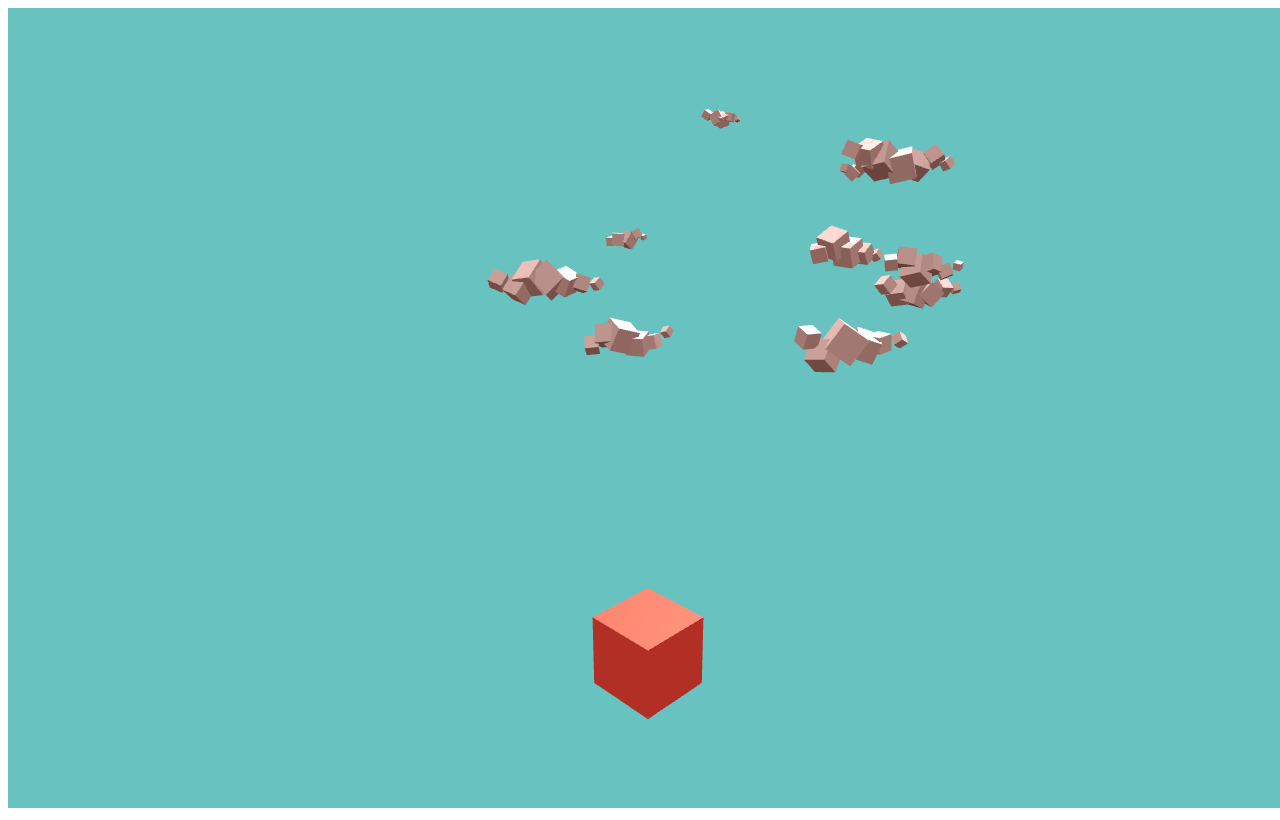
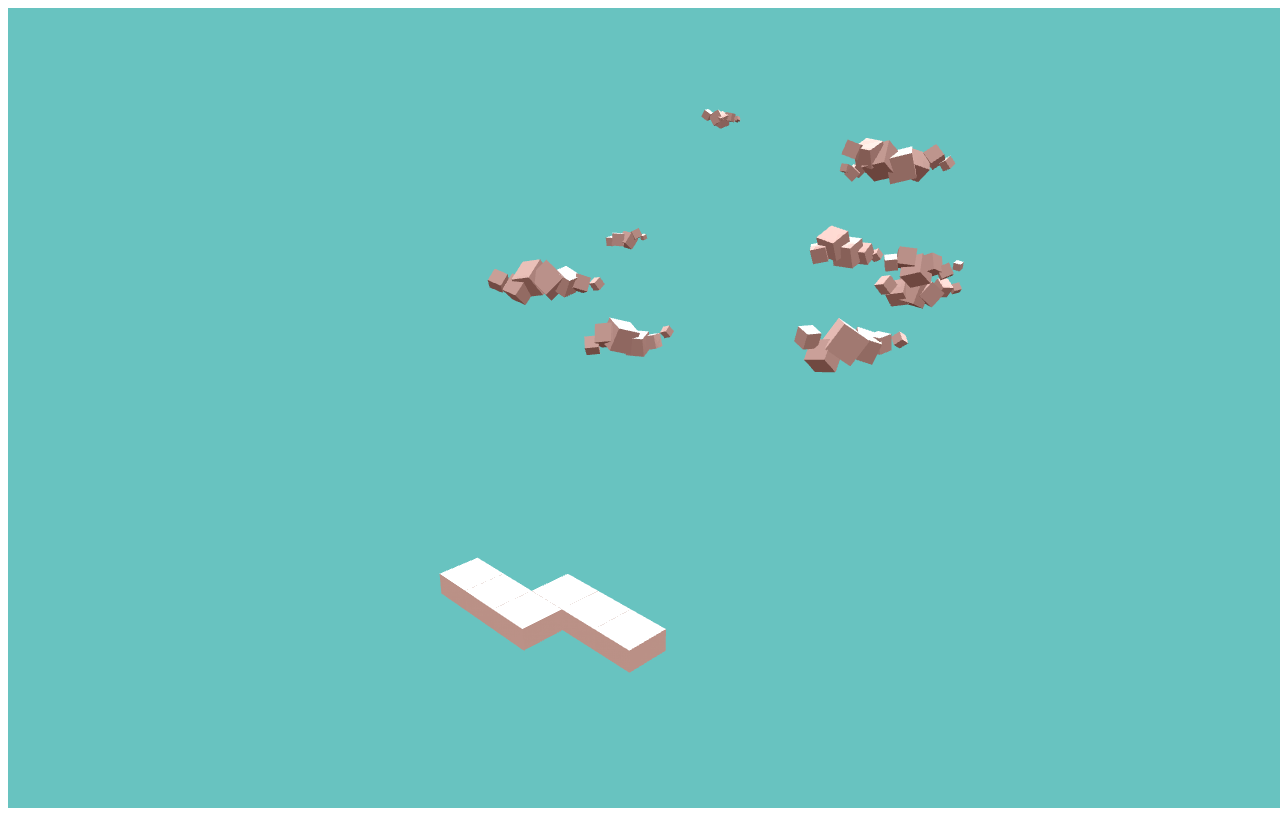
Before and after one commit to Cyclops-THSS/On-the-Road, a plain HTML site: page src/test.html in a window 1280 px wide. Drawn offline with Linux system fonts and the light colour scheme.

Commit message:
Finished: Block Create (without animation)

```diff
--- /dev/null
+++ b/src/js/BlockDef.js
@@ -0,0 +1,75 @@
+var _init_fn = function(game, scene, undefined) {
+    var defaultDef = {
+        width: 2,
+        height: 1,
+        depth: 2,
+        materialType: 'MeshLambertMaterial',
+        materialPara: {},
+        direction: 'forward'
+    };
+
+    function createBlock(def) {
+        var mesh = new THREE.Mesh(new THREE.CubeGeometry(defaultDef.width, defaultDef.height, defaultDef.depth), new THREE[def.materialType || defaultDef.materialType](def.materialPara || defaultDef.materialPara));
+        var dTable = ['x', 'z'],
+            lTable = {
+                x: 'width',
+                z: 'depth'
+            };
+        mesh.position.x = this.data.position.x;
+        mesh.position.y = this.data.position.y;
+        mesh.position.z = this.data.position.z;
+        var newAxis, newSign;
+        switch (def.direction || defaultDef.direction) {
+            case 'forward':
+                newAxis = this.axis;
+                newSign = this.sign;
+                break;
+            case 'right':
+                newAxis = this.axis === 0 ? 1 : 0;
+                newSign = this.axis === 0 ? this.sign : -1 * this.sign;
+                break;
+            case 'left':
+                newAxis = this.axis === 0 ? 1 : 0;
+                newSign = this.axis === 0 ? -1 * this.sign : this.sign;
+                break;
+        }
+        mesh.position[dTable[newAxis]] += (newSign) * defaultDef[lTable[dTable[newAxis]]];
+        scene.add(mesh);
+        return (this[def.direction || defaultDef.direction] = {
+            forward: {},
+            left: {},
+            right: {},
+            createBlock: createBlock,
+            data: mesh,
+            axis: newAxis,
+            sign: newSign
+        });
+    }
+
+    function destroyBlock() {
+
+    }
+
+	function init() {
+		return {
+			forward: {},
+            left: {},
+            right: {},
+            createBlock: createBlock,
+            data: {
+				position: {
+					x: -(defaultDef.width / 2),
+					y: 0,
+					z: 0
+				}
+			},
+            axis: 0,
+            sign: 1
+		}.createBlock({});
+	}
+    return (game.fn = {
+        createBlock: createBlock,
+        destroyBlock: destroyBlock,
+		initBlock: init
+    });
+};
--- a/src/js/test.js
+++ b/src/js/test.js
@@ -13,7 +13,7 @@ var Colors = {
 ////////////////////////////////////////////////////////////////////////
 
 // GAME VARIABLES
-var game;
+var game = {};
 
 function resetGame(){
   game = {
@@ -230,7 +230,14 @@ function updateHero(){
 
 var fieldDistance, energyBar, replayMessage, fieldLevel, levelCircle;
 
-
+function _test() {
+	var block = game.fn.initBlock();
+	block = block.createBlock({});
+	block = block.createBlock({});
+	block = block.createBlock({direction: 'left'});
+	block = block.createBlock({direction: 'right'});
+	block = block.createBlock({});
+}
 
 ////////////////////////////////////////////////////////////////////////
 
@@ -242,7 +249,9 @@ function init(event){
   createScene();
   createLights();
   createSky();
-  createCube();
+  // createCube();
+  _init_fn(game, scene);
+  _test();
 
   loop();
 }
--- a/src/test.html
+++ b/src/test.html
@@ -11,6 +11,7 @@
 
 		<script type="text/javascript" src="js/three.js"></script>
 		<script type="text/javascript" src="js/test.js"></script>
+		<script type="text/javascript" src="js/BlockDef.js"></script>
 		<!--[if IE]>
 		  <script src="http://html5shiv.googlecode.com/svn/trunk/html5.js"></script>
 		<![endif]-->
```
